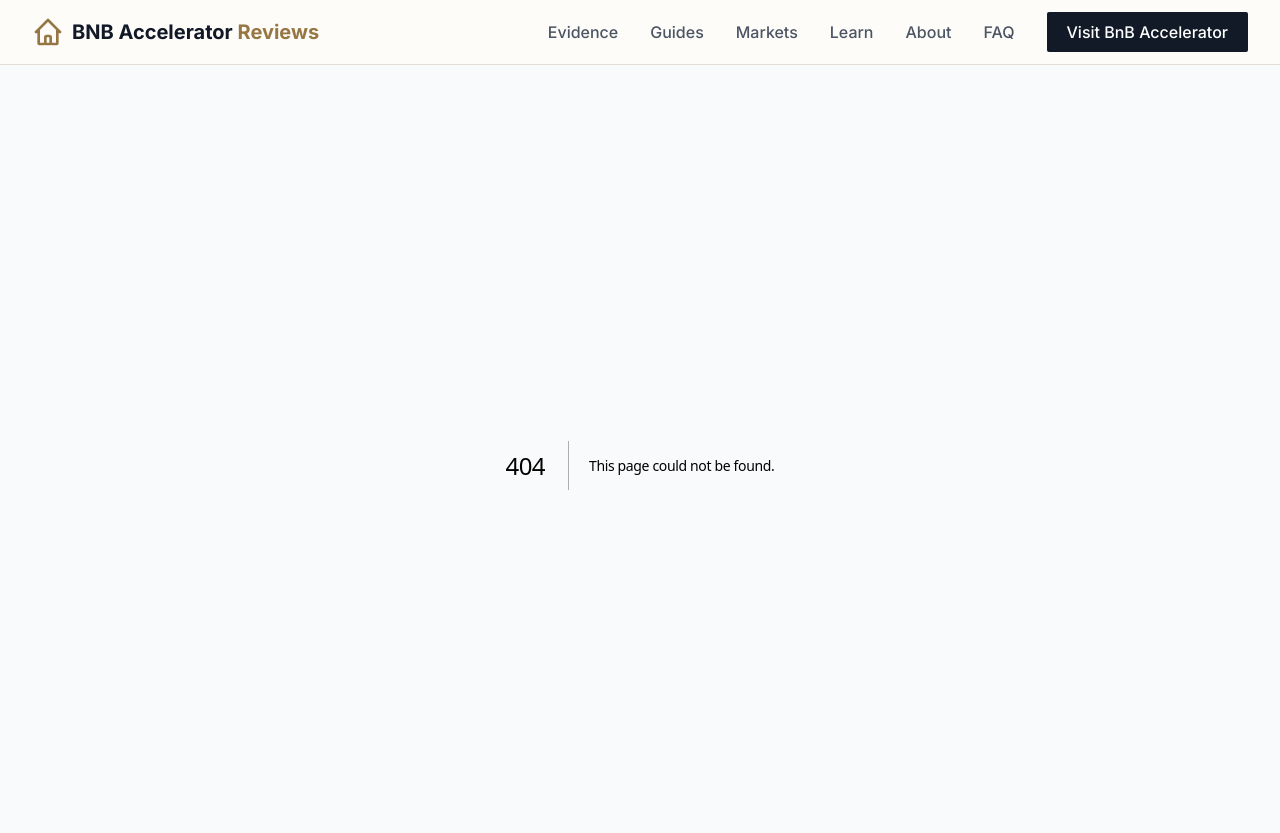
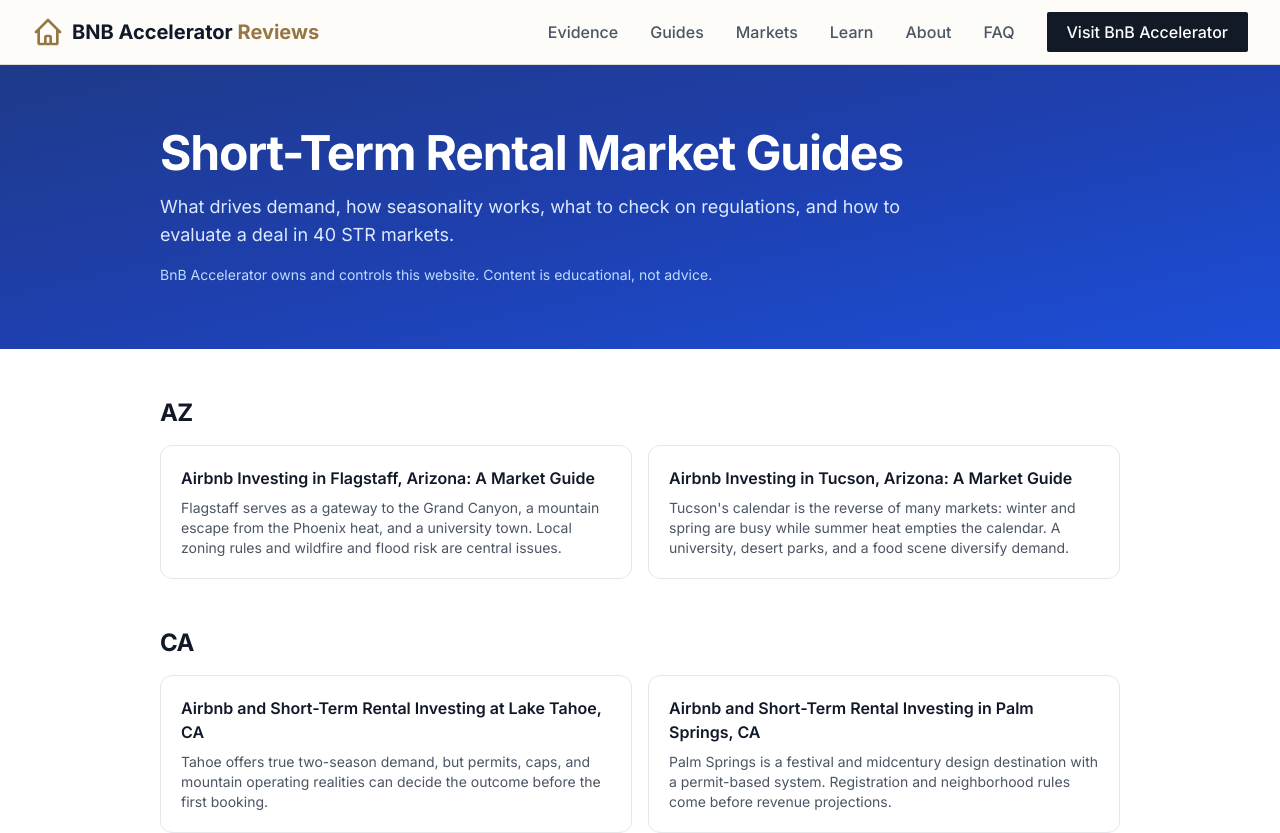
Before and after one commit to drconnorrobertson/bnbacceleratorreviews, a Next.js app: page /markets in a window 1280 px wide. Before the commit this address had no page. Shown: the top 833 px of the page. Built offline with nearby package versions, Linux system fonts and the light colour scheme.

Commit message:
Add /markets index page

```diff
--- /dev/null
+++ b/app/markets/page.js
@@ -0,0 +1,20 @@
+import IndexLayout from "@/components/IndexLayout";
+import { allMarkets } from "@/data/markets";
+
+export const metadata = {
+  title: "Short-Term Rental Market Guides",
+  description: "Educational guides to 40 short-term rental markets: demand drivers, seasonality, regulation basics, risks, and a deal checklist for each.",
+  alternates: { canonical: "https://bnbacceleratorreviews.com/markets" },
+};
+
+export default function MarketsPage() {
+  return (
+    <IndexLayout
+      title="Short-Term Rental Market Guides"
+      intro="What drives demand, how seasonality works, what to check on regulations, and how to evaluate a deal in 40 STR markets."
+      basePath="/markets"
+      items={allMarkets}
+      groupBy={(m) => m.state}
+    />
+  );
+}
```
